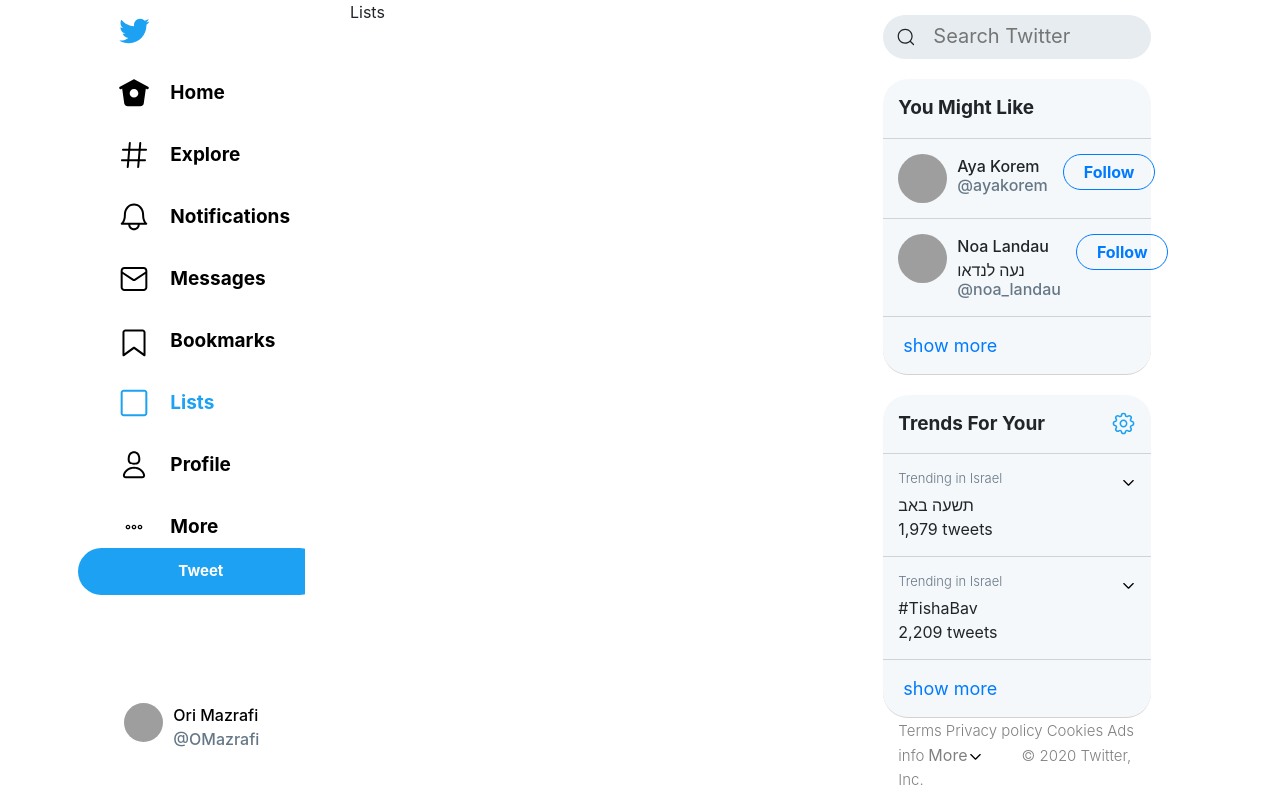
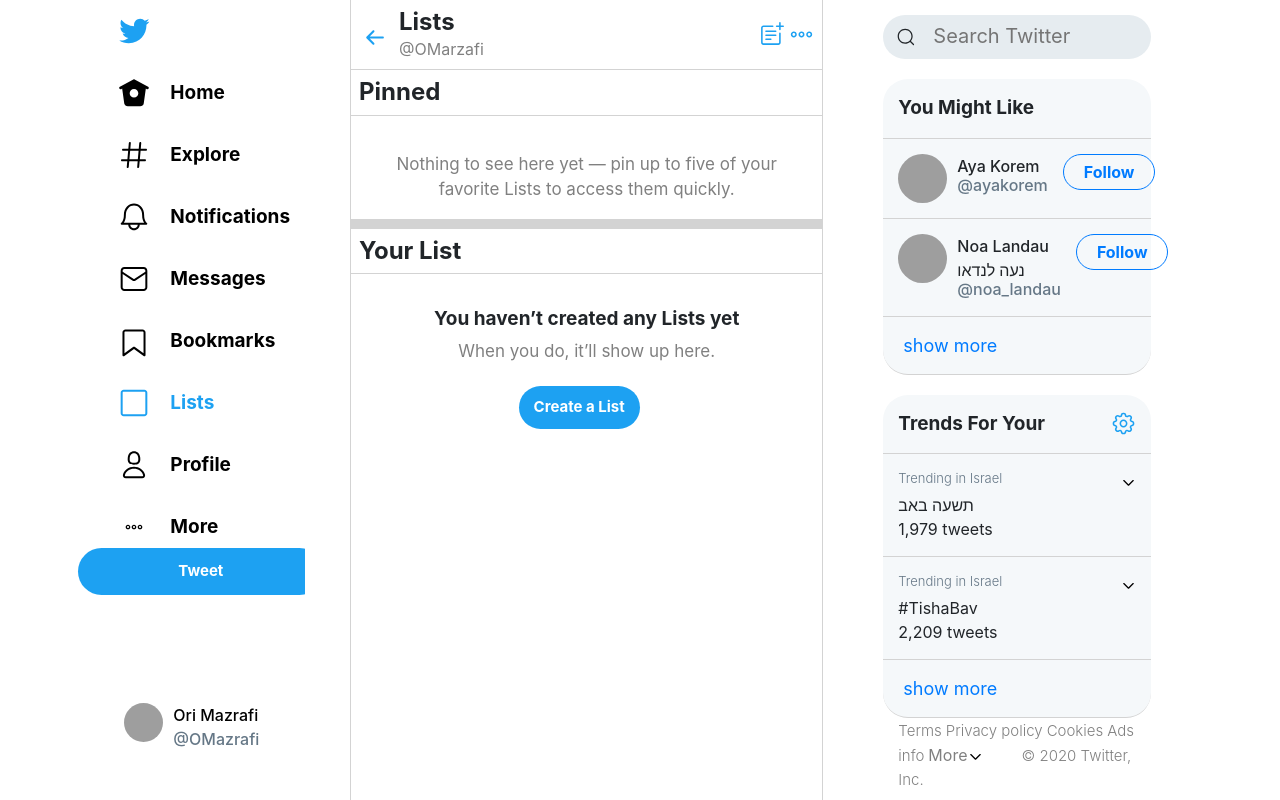
Before and after one commit to orimazrafi/twitter-clone, a React (Create React App) app in the folder twitter-clone/: page /lists in a window 1280 px wide. Shown: the top 800 px of the page. Built offline with nearby package versions, Linux system fonts and the light colour scheme; grey boxes are pictures that could not be loaded.

Commit message:
Handle container display for bookmarks and lists. finished.

```diff
--- a/twitter-clone/src/components/NothingToSee/NothingToSee.js
+++ b/twitter-clone/src/components/NothingToSee/NothingToSee.js
@@ -2,8 +2,10 @@
 import { CardBorder } from '../CardBorder/CardBorder'
 import { Container, Row, Col } from 'react-bootstrap'
 import { RoundButton } from '../RoundButton/RoundButton'
-export const NothingToSee = (props) => <CardBorder
+export const NothingToSee = (props) =>
+    <CardBorder
         borderBottom="unset"
+        borderTop={props.borderTop}
         border={props.border}
         height={props.height}>
         <Container >
--- a/twitter-clone/src/components/PageHeader/PageHeader.js
+++ b/twitter-clone/src/components/PageHeader/PageHeader.js
@@ -6,11 +6,15 @@
 export const PageHeader = props => <Container>
     <Row style={{
         justifyContent: "space-between",
-        padding: "10px 15px 0 10px "
+        padding: props.padding ? props.padding : "10px 15px 10px 10px "
     }}>
-        <h4 style={{ fontWeight: "bold" }}> {props.headline} </h4 >
+        {props.anotherSvg}
+        <h4 style={{ fontWeight: "bold", margin: props.margin ? props.margin : "unset" }}> {props.headline} </h4>
+        {props.nextSvg}
+
         <div>
             <SvgIcon
+                {...props}
                 height={props.height}
                 fill={props.fill}
                 path={
@@ -23,4 +27,5 @@
             />
         </div>
     </Row>
+    {props.subText}
 </Container>
--- a/twitter-clone/src/components/SvgIcon/SvgIcon.js
+++ b/twitter-clone/src/components/SvgIcon/SvgIcon.js
@@ -4,7 +4,13 @@
     return (
         <svg viewBox="0 0 24 24"
             className={style.svg_icon}
-            style={{ height: props.height, fill: props.fill, marginRight: props.marginRight }}><g>
+            style={{
+                position: props.position,
+                top: props.top,
+                marginLeft: props.marginLeft,
+                left: props.left, height: props.height, fill: props.fill, marginRight: props.marginRight,
+                marginBottom: props.marginBottom
+            }}><g>
                 {props.path}
                 {props.path2}
             </g></svg>)
--- a/twitter-clone/src/views/Bookmarks/Bookmarks.js
+++ b/twitter-clone/src/views/Bookmarks/Bookmarks.js
@@ -1,12 +1,32 @@
 import React from "react";
 import { Container, Row, Col } from "react-bootstrap";
+import { CardTwoSideBorder } from './../../components/CardTwoSideBorder/CardTwoSideBorder';
+import { PageHeader } from './../../components/PageHeader/PageHeader';
+import { NothingToSee } from './../../components/NothingToSee/NothingToSee';
 
 export const BookMarks = () => {
   return (
     <Container fluid>
       <Row>
-        <Col>BookMarks</Col>
+        <Col>
+          <CardTwoSideBorder borderBottom="unset" padding="8px">
+            <PageHeader
+              padding="0 0  0 10px"
+              marginH4="0"
+              headline="BookMarks"
+              subText={
+                <Row style={{ padding: "0 15px 0 10px" }}>
+                  <p style={{ fontWeight: "15px", color: "gray", marginBottom: "0" }}>@OMarzafi</p>
+                </Row>}
+            />
+          </CardTwoSideBorder></Col>
       </Row>
+      <NothingToSee
+        height="90vh"
+        borderTop="0"
+        headline="You haven’t added any Tweets to your Bookmarks yet"
+        subText="When you do, they’ll show up here."
+      />
     </Container>
   );
 };
--- a/twitter-clone/src/views/Lists/Lists.js
+++ b/twitter-clone/src/views/Lists/Lists.js
@@ -1,12 +1,103 @@
 import React from "react";
 import { Container, Row, Col } from "react-bootstrap";
+import { CardTwoSideBorder } from './../../components/CardTwoSideBorder/CardTwoSideBorder';
+import { PageHeader } from './../../components/PageHeader/PageHeader';
+import { NothingToSee } from './../../components/NothingToSee/NothingToSee';
+import { SvgIcon } from "../../components/SvgIcon/SvgIcon";
 
 export const Lists = () => {
-  return (
+  return (<>
     <Container fluid>
       <Row>
-        <Col>Lists</Col>
+        <Col>
+          <CardTwoSideBorder borderBottom="unset" padding="8px">
+            <PageHeader
+              padding="0 0 0 40px"
+              marginH4="0"
+              anotherSvg={
+                <SvgIcon
+                  position="absolute"
+                  top="25px"
+                  left="27px"
+                  height="25px"
+                  fill="rgba(29,161,242,1.00)"
+                  path={
+                    <path d="M20 11H7.414l4.293-4.293c.39-.39.39-1.023 0-1.414s-1.023-.39-1.414 0l-6 6c-.39.39-.39 1.023 0 1.414l6 6c.195.195.45.293.707.293s.512-.098.707-.293c.39-.39.39-1.023 0-1.414L7.414 13H20c.553 0 1-.447 1-1s-.447-1-1-1z"></path>
+                  }
+
+
+                />
+              }
+              nextSvg={<div style={{ marginLeft: "auto" }}>
+
+                <SvgIcon
+                  marginRight="5px"
+                  height="25px"
+                  fill="rgba(29,161,242,1.00)"
+                  marginBottom="-25px"
+                  path={
+                    <path d="M23.25 3.25h-2.425V.825c0-.414-.336-.75-.75-.75s-.75.336-.75.75V3.25H16.9c-.414 0-.75.336-.75.75s.336.75.75.75h2.425v2.425c0 .414.336.75.75.75s.75-.336.75-.75V4.75h2.425c.414 0 .75-.336.75-.75s-.336-.75-.75-.75zM18.575 22H4.25C3.01 22 2 20.99 2 19.75V5.5c0-1.24 1.01-2.25 2.25-2.25h8.947c.414 0 .75.336.75.75s-.336.75-.75.75H4.25c-.413 0-.75.336-.75.75v14.25c0 .414.337.75.75.75h14.325c.413 0 .75-.336.75-.75v-8.872c0-.414.336-.75.75-.75s.75.336.75.75v8.872c0 1.24-1.01 2.25-2.25 2.25z"></path>
+                  }
+                  path2={
+                    <path d="M16.078 9.583H6.673c-.414 0-.75-.336-.75-.75s.336-.75.75-.75h9.405c.414 0 .75.336.75.75s-.336.75-.75.75zm0 3.867H6.673c-.414 0-.75-.337-.75-.75s.336-.75.75-.75h9.405c.414 0 .75.335.75.75s-.336.75-.75.75zm-4.703 3.866H6.673c-.414 0-.75-.336-.75-.75s.336-.75.75-.75h4.702c.414 0 .75.336.75.75s-.336.75-.75.75z"></path>
+                  }
+
+
+                />
+              </div>
+
+              }
+              headline="Lists"
+              marginBottom="-25px"
+
+              svgPath="M19.39 14.882c-1.58 0-2.862-1.283-2.862-2.86s1.283-2.862 2.86-2.862 2.862 1.283 2.862 2.86-1.284 2.862-2.86 2.862zm0-4.223c-.75 0-1.362.61-1.362 1.36s.61 1.36 1.36 1.36 1.362-.61 1.362-1.36-.61-1.36-1.36-1.36zM12 14.882c-1.578 0-2.86-1.283-2.86-2.86S10.42 9.158 12 9.158s2.86 1.282 2.86 2.86S13.578 14.88 12 14.88zm0-4.223c-.75 0-1.36.61-1.36 1.36s.61 1.362 1.36 1.362 1.36-.61 1.36-1.36-.61-1.363-1.36-1.363zm-7.39 4.223c-1.577 0-2.86-1.283-2.86-2.86S3.034 9.16 4.61 9.16s2.862 1.283 2.862 2.86-1.283 2.862-2.86 2.862zm0-4.223c-.75 0-1.36.61-1.36 1.36s.61 1.36 1.36 1.36 1.362-.61 1.362-1.36-.61-1.36-1.36-1.36z"
+              height="25px"
+              fill="rgba(29,161,242,1.00)"
+              subText={
+                <Row style={{ padding: "0 15px 0 40px" }}>
+                  <p style={{ fontWeight: "15px", color: "gray", marginBottom: "0" }}>@OMarzafi</p>
+                </Row>}
+            />
+          </CardTwoSideBorder></Col>
       </Row>
     </Container>
+    <Container fluid>
+      <Row>
+        <Col>
+          <CardTwoSideBorder borderBottom="unset" padding="8px">
+            <PageHeader
+              headline="Pinned"
+              padding="0"
+            />
+          </CardTwoSideBorder></Col>
+      </Row>
+      <NothingToSee
+        subText="Nothing to see here yet — pin up to five of your favorite Lists to access them quickly."
+        borderTop="unset"
+      />
+      <div style={{ borderBottom: "10px solid lightgray" }} />
+    </Container>
+    <Container fluid>
+      <Row>
+        <Col>
+          <CardTwoSideBorder borderBottom="unset" padding="8px">
+            <PageHeader
+              headline="Your List"
+              padding="0"
+            />
+          </CardTwoSideBorder></Col>
+      </Row>
+      <NothingToSee
+        height="90vh"
+        borderTop="unset"
+
+        headline="You haven’t created any Lists yet"
+        subText="When you do, it’ll show up here."
+        button="Create a List"
+        buttonPadding="10px 15px"
+      />
+      {/* <div style={{ borderBottom: "10px solid lightgray" }} /> */}
+    </Container>
+  </>
   );
 };
--- a/twitter-clone/src/views/Messages/Messages.js
+++ b/twitter-clone/src/views/Messages/Messages.js
@@ -13,12 +13,14 @@
           <Col>
             <CardTwoSideBorder borderBottom="unset" padding="8px">
               <PageHeader
+                padding="0 15px 10px 10px"
                 headline="Messages"
                 svgPath="M23.25 3.25h-2.425V.825c0-.414-.336-.75-.75-.75s-.75.336-.75.75V3.25H16.9c-.414 0-.75.336-.75.75s.336.75.75.75h2.425v2.425c0 .414.336.75.75.75s.75-.336.75-.75V4.75h2.425c.414 0 .75-.336.75-.75s-.336-.75-.75-.75zm-3.175 6.876c-.414 0-.75.336-.75.75v8.078c0 .414-.337.75-.75.75H4.095c-.412 0-.75-.336-.75-.75V8.298l6.778 4.518c.368.246.79.37 1.213.37.422 0 .844-.124 1.212-.37l4.53-3.013c.336-.223.428-.676.204-1.012-.223-.332-.675-.425-1.012-.2l-4.53 3.014c-.246.162-.563.163-.808 0l-7.586-5.06V5.5c0-.414.337-.75.75-.75h9.094c.414 0 .75-.336.75-.75s-.336-.75-.75-.75H4.096c-1.24 0-2.25 1.01-2.25 2.25v13.455c0 1.24 1.01 2.25 2.25 2.25h14.48c1.24 0 2.25-1.01 2.25-2.25v-8.078c0-.415-.337-.75-.75-.75z"
                 height="25px"
                 fill="rgba(29,161,242,1.00)"
               />
-            </CardTwoSideBorder></Col>
+            </CardTwoSideBorder>
+          </Col>
         </Row>
       </Container>
       <Container fluid>
```
Also changed, not shown: twitter-clone/src/views/HomePage/HomePage.js (+3 -16 lines), twitter-clone/src/views/Notifications/Notifications.js (+1 -0 lines). Lines whose indentation alone changed are shown as unchanged.
